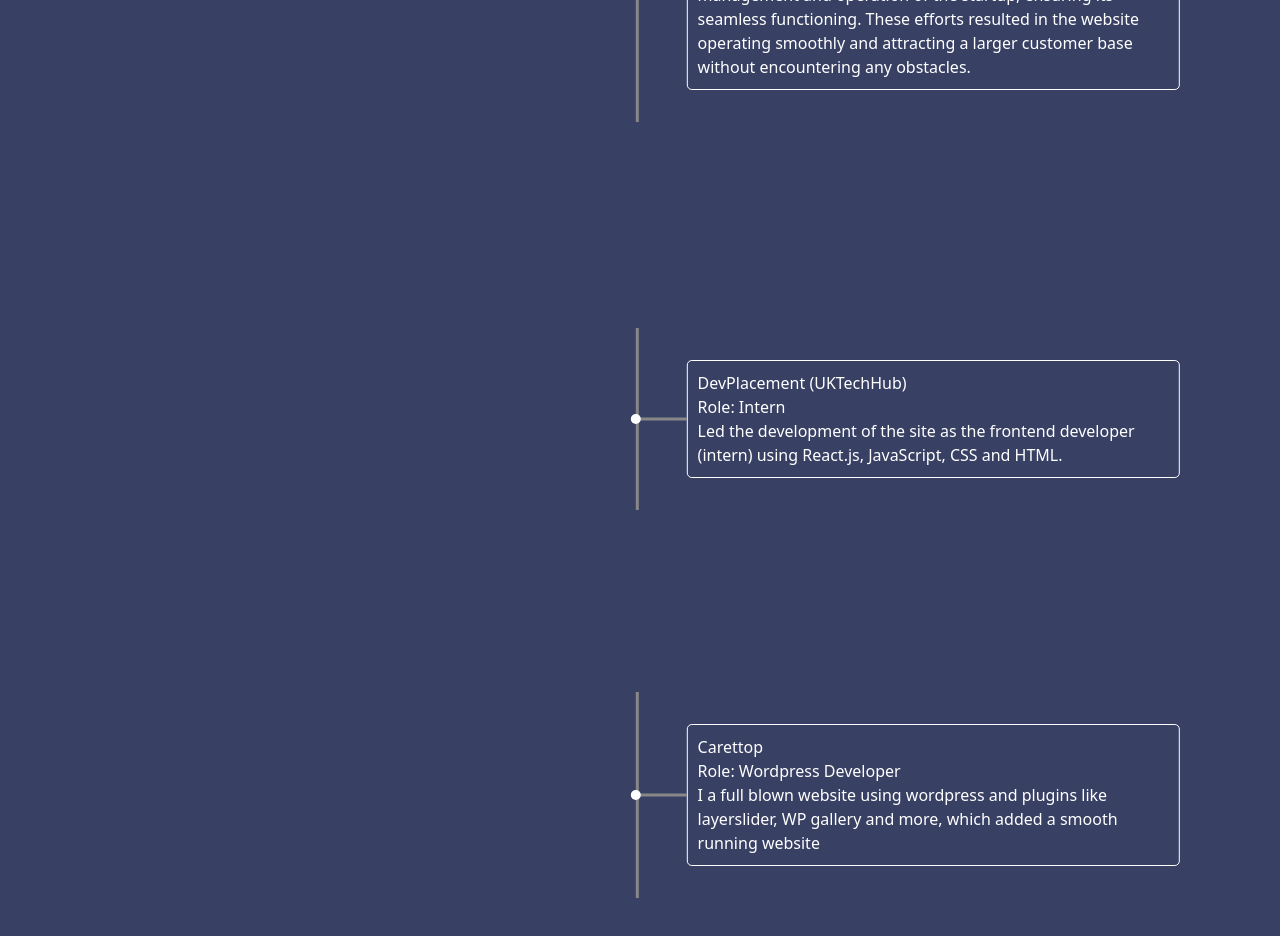
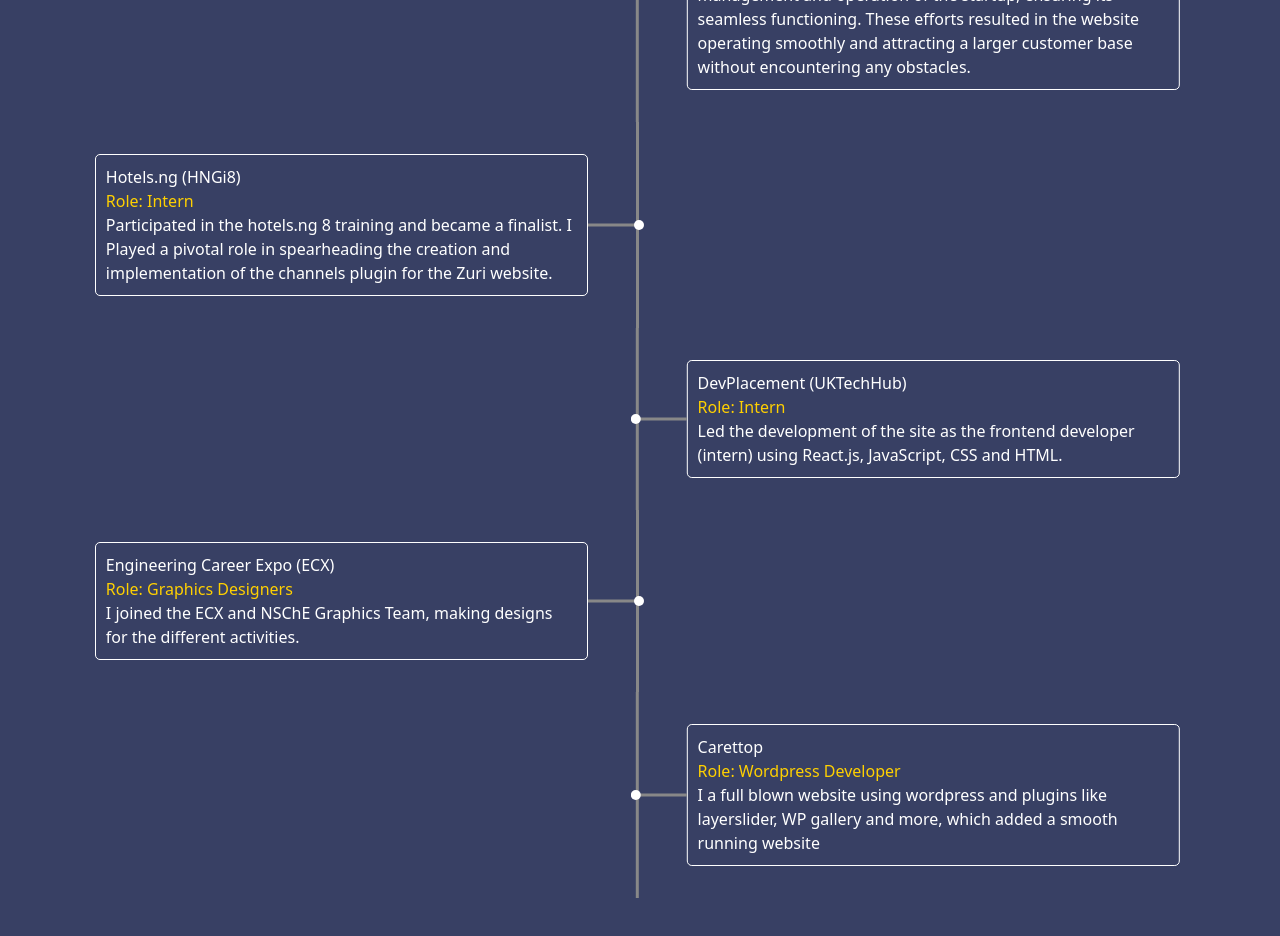
Before and after one commit to Xtarachiever/My-Portfolio, a Next.js app: page /work-experiences in a window 1280 px wide. Shown: the part 560-1496 px from the top of the page. Built offline with nearby package versions, Linux system fonts and the light colour scheme.

Commit message:
Updated links

```diff
--- a/app/globals.css
+++ b/app/globals.css
@@ -165,6 +165,57 @@
 .introduction-div{
   opacity: 0;
 } */
+.timelines .checkpoint-odd{
+  animation: slide_in .4s ease-in forwards;
+  opacity: 0;
+}
+@keyframes slide_in {
+  0%{
+    opacity: 0;
+    transform: translateX(0em);
+  }
+  25%{
+    opacity: 0.25;
+  }
+  50%{
+    opacity: 0.5;
+  }
+  75%{
+    opacity: 0.75;
+  }
+  100%{
+    opacity: 1;
+    transform: translateX(16.8em);
+  }
+}
+
+.timelines .checkpoint-even{
+  animation: slide_in_even .4s ease-in forwards;
+  opacity: 0;
+}
+@keyframes slide_in_even {
+  0%{
+    opacity: 0;
+    transform: translateX(0em);
+  }
+  25%{
+    opacity: 0.25;
+    transform: translateX(-7em);
+  }
+  50%{
+    opacity: 0.5;
+    transform: translateX(-10em);
+  }
+  75%{
+    opacity: 0.75;
+    transform: translateX(-15em);
+  }
+  100%{
+    opacity: 1;
+    transform: translateX(-17em);
+  }
+}
+
 @media screen and (max-width:1150px) {
   .timelines{
     width: 80vw;
--- a/app/page.js
+++ b/app/page.js
@@ -88,7 +88,7 @@
           <p className='pb-5 leading-8'>I am Esther Adeyemi, a Chemical Engineering graduate from the
           University of Lagos with a passion for front-end development. With
           over four years of experience, I specialize in building engaging user
-          interfaces using technologies such as React.js, Next.js, and
+          interfaces using technologies such as React.js, Next.js, Nodejs, and
           TypeScript. I am proficient in database management with MongoDB and
           adept at utilizing CSS frameworks like Bootstrap and Tailwind CSS to
           create visually appealing designs.
--- a/app/projects/page.js
+++ b/app/projects/page.js
@@ -66,11 +66,11 @@
           role={"Developer"}
           client={"Internship application test"}
           github={'https://github.com/Xtarachiever/lendsqr-fe-test'}
-          livelink={'https://lendsqr-zeta.vercel.app/'}
+          livelink={'https://esther-adeyemi-lendsqr-fe-test.netlify.app/login'}
           details={
             "I participated in the lendersqr frontend assestment test and built this site following the design template provided. This site shows the dashboard of a lender's company admin, which gives details on the users, loans taken and more."
           }
-          stacks={['ReactJS', 'Typescript', 'Tailwindcss','Jest testing library']}
+          stacks={['ReactJS', 'Typescript', 'Vite', 'Tailwindcss','Jest testing library']}
         />
         <Project
           number={"#3"}
@@ -78,7 +78,7 @@
           role={"Developer"}
           client={"Hackathon"}
           github={'https://github.com/Xtarachiever/getlinked_'}
-          livelink={'getlinked-hackathon-git-xtarachiever-xtarachiever.vercel.app/'}
+          livelink={'https://getlinked-hackathon-git-xtarachiever-xtarachiever.vercel.app/'}
           details={
             "I participated in the getlinked hackathon. Getlinked is all about solving real-world problems, pushing the boundaries of technology, and creating solutions that can change the world, that's what we're all about!"
           }
@@ -144,6 +144,18 @@
           livelink={'https://xtarachiever.github.io/JSMINNA/Task9/html_pages/index.html'}
           github={'https://github.com/Xtarachiever/JSMINNA'}
         />
+        <Project
+          number={"#9"}
+          name={"Muse Mingle"}
+          role={"Developer"}
+          client={"Personal Project"}
+          details={
+            "I took on a personal project to make a blog website. This website has features of add a blog, updating a blog, saving a draft as a writer. You can also access the number of views for a particular blog."
+          }
+          stacks={['Nextjs', 'Tailwindss', 'MongoDB']}
+          livelink={'https://ebloggers.netlify.app'}
+          github={'https://github.com/Xtarachiever/blog-site'}
+        />
       </div>
     </div>
   );
--- a/app/work-experiences/page.js
+++ b/app/work-experiences/page.js
@@ -1,11 +1,9 @@
 "use client";
 import { useIntersection } from "react-use";
 import {gsap, Power3 } from "gsap";
-// import ScrollTrigger from "gsap/src/ScrollTrigger";
 import { useRef } from "react";
 
 const WorkExperiences = () => {
-    // gsap.registerPlugin(ScrollTrigger);
   const experienceSectionRef = useRef(null);
 
   const intersection = useIntersection(experienceSectionRef,{
@@ -33,27 +31,19 @@
     })
   }
 
-  var tl = gsap.timeline({
-    // scrollTrigger:{
-    //     trigger:'.checkpoint',
-    //     markers:false,
-    //     start:0,
-    //     scrub:1,
+  // var tl = gsap.timeline({
+  // });
+  //   tl.from(".checkpoint-odd", {translateX:'50vw', duration: 1,opacity:0});
+  //   tl.to(".checkpoint-odd", { duration: 1, translateX:'16.8em',opacity:1});
 
-    // },
-    repeat:1
-  });
-    tl.from(".checkpoint-odd", {translateX:'50vw', duration: 1,opacity:0});
-    tl.to(".checkpoint-odd", { duration: 1, translateX:'16.8em',opacity:1});
-
-    tl.from(".checkpoint-even", {translateX:'50vw', duration: 1,opacity:0});
-    tl.to(".checkpoint-even", { duration: 1, translateX:'0em',opacity:1});
+  //   tl.from(".checkpoint-even", {translateX:'50vw', duration: 1,opacity:0});
+  //   tl.to(".checkpoint-even", { duration: 1, translateX:'0em',opacity:1});
 
   intersection && fadeIn('.introduction-div')
   return (
     <div className="text-white">
         <div className="introduction-div" ref={experienceSectionRef}>
-            <p className="lg:text-xl">Work Experiences Timeline</p>
+            <p className="lg:text-xl font-semibold text-[rgb(255,171,0)]">Work Experiences Timeline</p>
             <div className="leading-8">
             <br />
             In addition to my development
@@ -83,7 +73,7 @@
         <div className="checkpoint checkpoint-even">
           <div>
             <p>Hotels.ng (HNGi8)</p>
-            <p>Role: Intern</p>
+            <p className="text-[#ffd000] font-500">Role: Intern</p>
             <p>
               Participated in the hotels.ng 8 training and became a finalist. I
               Played a pivotal role in spearheading the creation and
@@ -94,7 +84,7 @@
         <div className="checkpoint checkpoint-odd">
           <div>
             <p>DevPlacement (UKTechHub)</p>
-            <p>Role: Intern</p>
+            <p className="text-[#ffd000] font-500">Role: Intern</p>
             <p>
               Led the development of the site as the frontend developer (intern)
               using React.js, JavaScript, CSS and HTML.
@@ -104,7 +94,7 @@
         <div className="checkpoint checkpoint-even">
           <div>
             <p>Engineering Career Expo (ECX)</p>
-            <p>Role: Graphics Designers</p>
+            <p className="text-[#ffd000] font-500">Role: Graphics Designers</p>
             <p>
               I joined the ECX and NSChE Graphics Team, making designs for the
               different activities.
@@ -114,7 +104,7 @@
         <div className="checkpoint checkpoint-odd">
           <div>
             <p>Carettop</p>
-            <p>Role: Wordpress Developer</p>
+            <p className="text-[#ffd000] font-500">Role: Wordpress Developer</p>
             <p>
               I a full blown website using wordpress and plugins like
               layerslider, WP gallery and more, which added a smooth running
```
